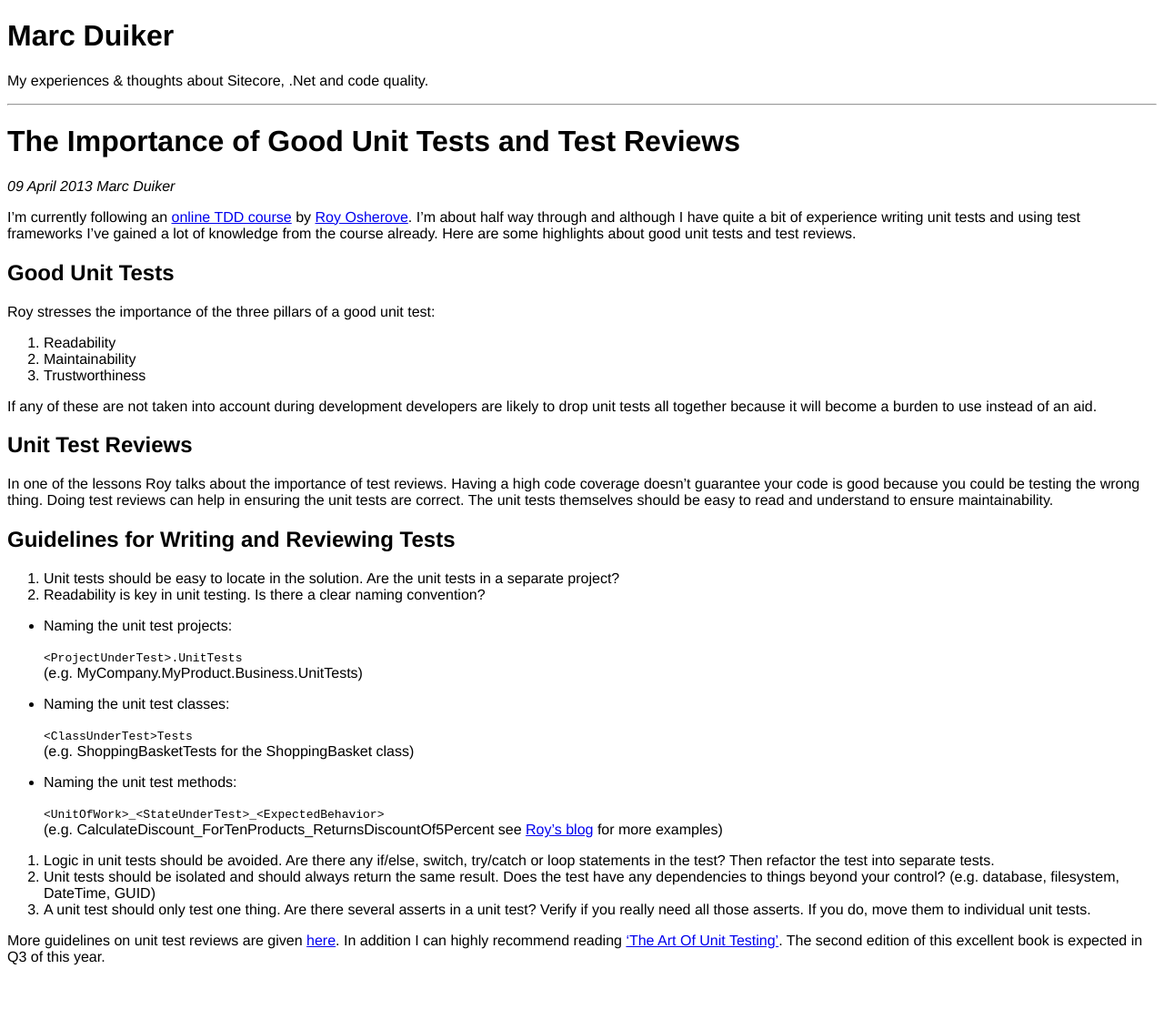
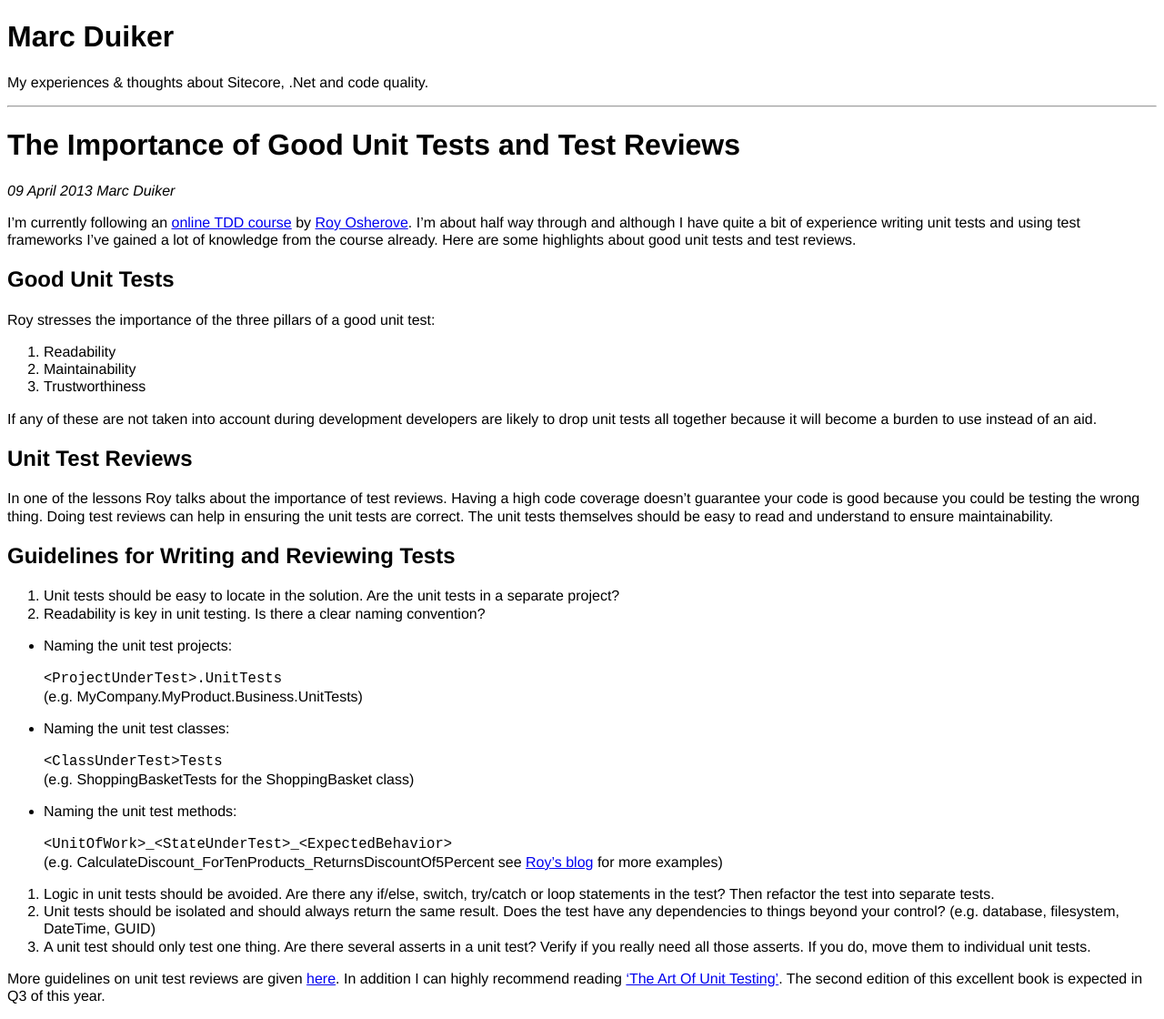
Before and after one commit to marcduiker/marcduiker.github.io, a Jekyll site: the page built from _posts/2013-04-09-the-importance-of-good-unit-tests-and-test-reviews.md, in a window 1280 px wide. Shown: the whole page at 91% size. Built offline with Jekyll 4.4.1, drawn with Linux system fonts in a browser that asks for light colours; before the commit the page ends 1077 px from its top, so only the background shows below that.

Commit message:
Simple styling changes

```diff
--- a/css/blog.css
+++ b/css/blog.css
@@ -1,3 +1,8 @@
 body {
-	font-family: Helvetica, sans-serif
+	font-family: Helvetica, sans-serif;
+	line-height: 1.2;
 }
+
+code {
+	font-size: larger;
+}
```
